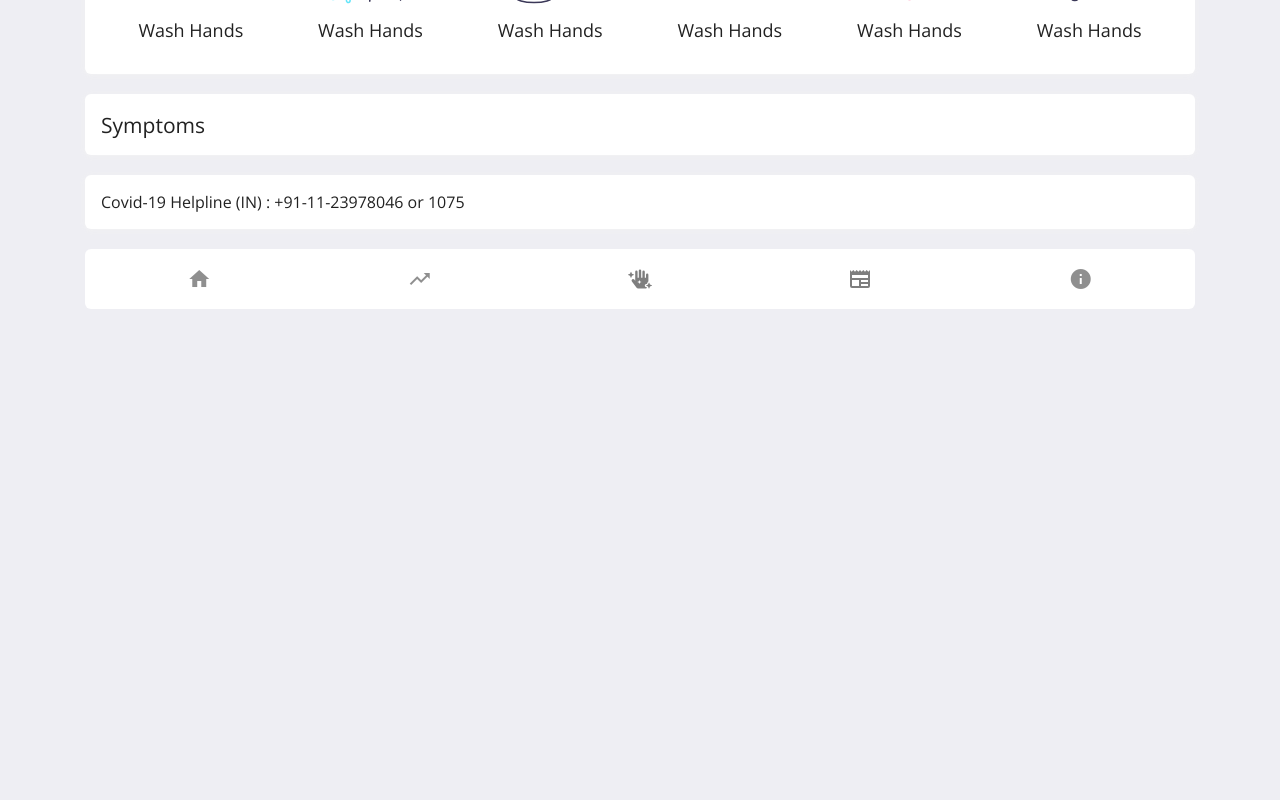
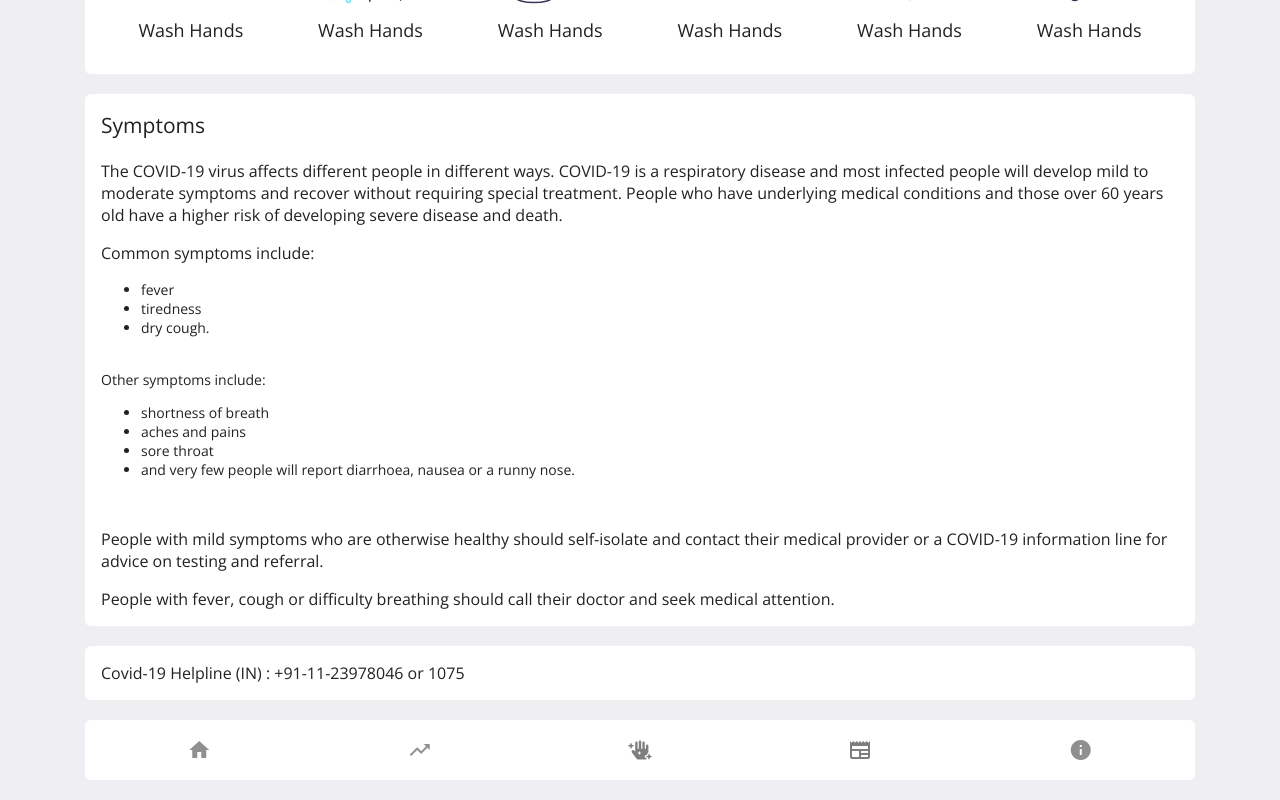
Before and after one commit to surajmandalcell/covid-tracker-India, an Angular app: page /awareness in a window 1280 px wide. Shown: the part 835-1635 px from the top of the page. Before the commit the page ends 1164 px from the top, so only its background shows below. Built offline with nearby package versions, Linux system fonts and the light colour scheme.

Commit message:
awareness page update

```diff
--- a/src/app/awarness/awarness.component.html
+++ b/src/app/awarness/awarness.component.html
@@ -59,6 +59,57 @@
 
   <mat-card class="card symptoms mat-elevation-z0">
     <h3>Symptoms</h3>
+    <mat-card-content>
+      <p>
+        The COVID-19 virus affects different people in different ways. COVID-19 is a respiratory disease and most
+        infected people will develop mild to moderate symptoms and recover without requiring special treatment. People
+        who have underlying medical conditions and those over 60 years old have a higher risk of developing severe
+        disease and death.
+      </p>
+
+      <p>
+        Common symptoms include:
+      </p>
+
+      <ul>
+        <li>
+          fever
+        </li>
+        <li>
+          tiredness
+        </li>
+        <li>
+          dry cough.
+        </li>
+      </ul>
+      <br>
+
+      Other symptoms include:
+
+      <ul>
+        <li>
+          shortness of breath
+        </li>
+        <li>
+          aches and pains
+        </li>
+        <li>
+          sore throat
+        </li>
+        <li>
+          and very few people will report diarrhoea, nausea or a runny nose.
+        </li>
+      </ul>
+
+      <br>
+
+      <p>People with mild symptoms who are otherwise healthy should self-isolate and contact their medical provider or a
+        COVID-19 information line for advice on testing and referral.</p>
+
+      <p>
+        People with fever, cough or difficulty breathing should call their doctor and seek medical attention.
+      </p>
+    </mat-card-content>
   </mat-card>
 
   <mat-card class="card mat-elevation-z0">
```
Lines whose indentation alone changed are shown as unchanged.
